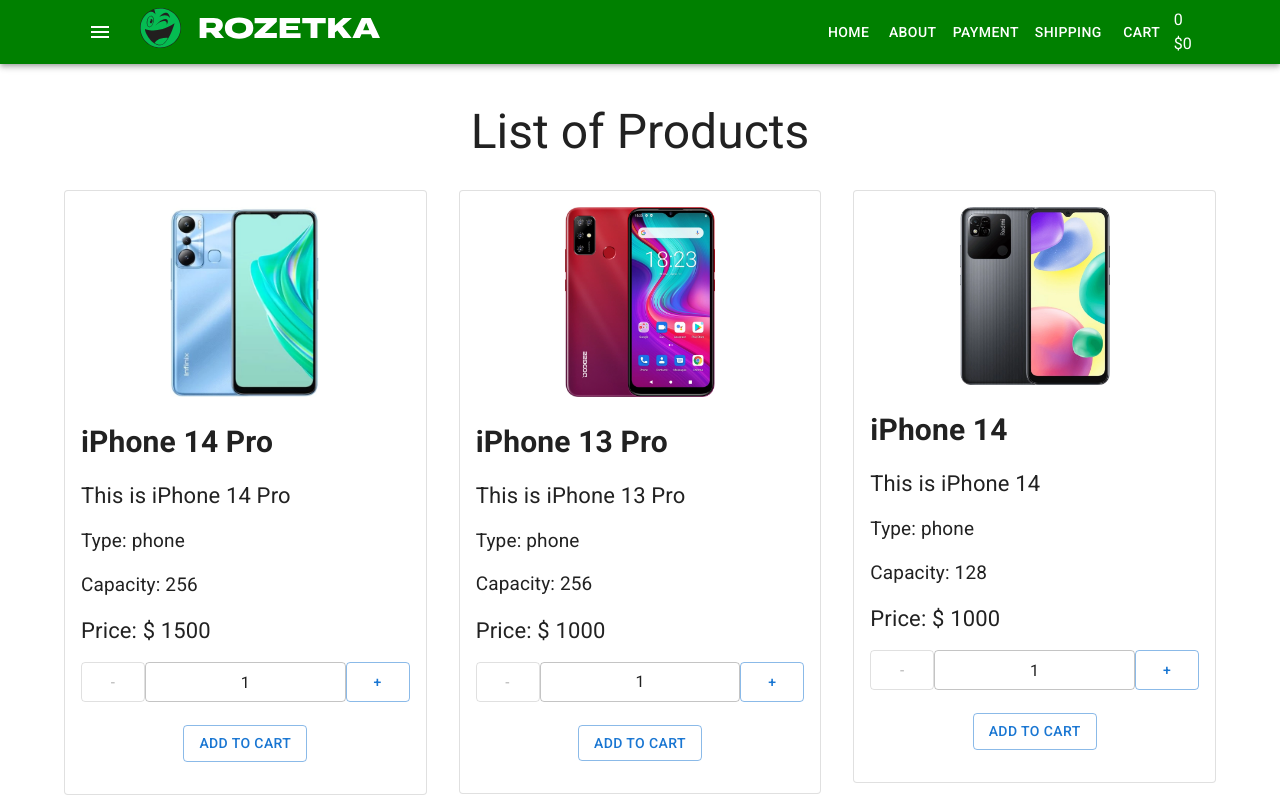
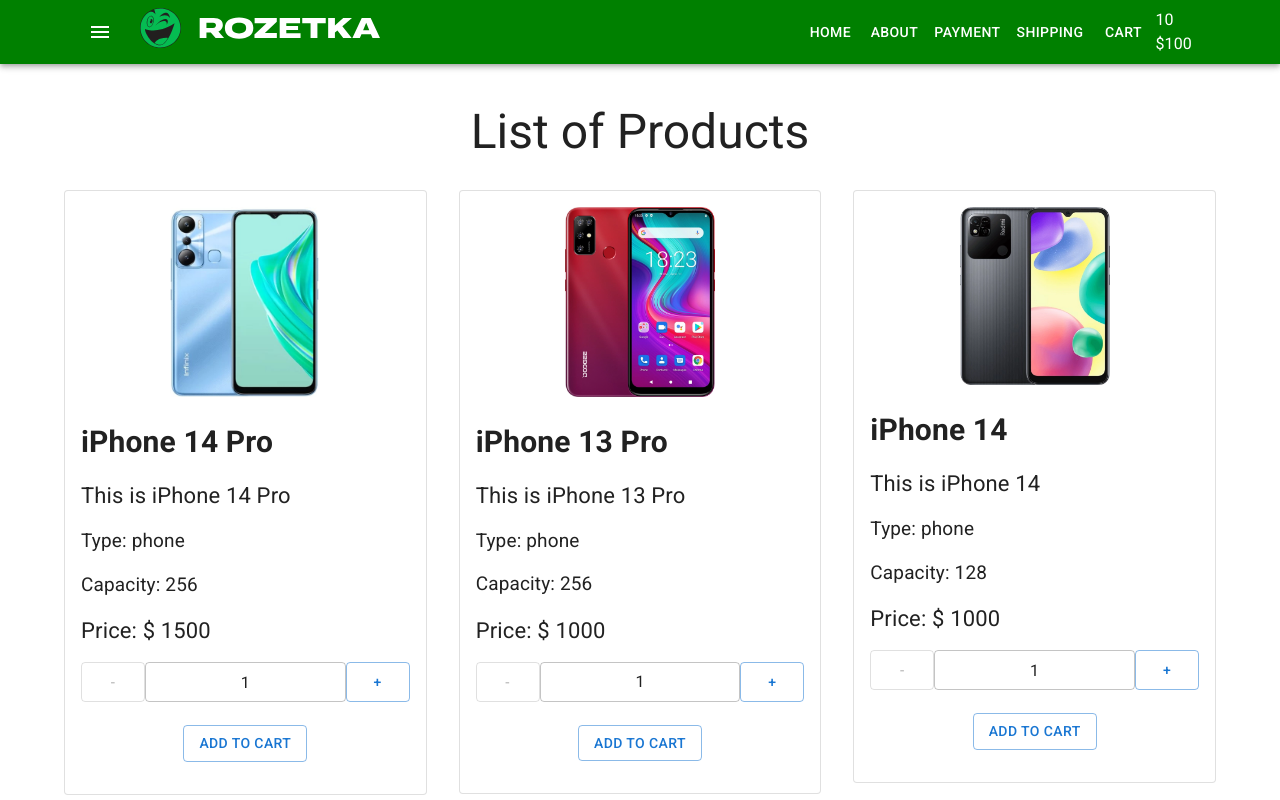
Before and after one commit to LiudmilaLushchuk/REACT-shop-project, a React (Create React App) app: page / in a window 1280 px wide. Shown: the top 800 px of the page. Built offline with nearby package versions, Linux system fonts and the light colour scheme.

Commit message:
added totalCount and totalPrice default

```diff
--- a/src/Container/App/App.tsx
+++ b/src/Container/App/App.tsx
@@ -2,12 +2,23 @@
 import CssBaseline from '@mui/material/CssBaseline'
 import { StyledEngineProvider } from '@mui/material/styles'
 import Main from 'Container/Main/Main'
+import { useState } from 'react'
+
+type CartData = {
+  totalCount: number
+  totalPrice: number
+}
 
 const App = () => {
+  const [cartData, setCartData] = useState<CartData>({
+    totalCount: 10,
+    totalPrice: 100,
+  })
+
   return (
     <StyledEngineProvider injectFirst>
       <CssBaseline />
-            <Header />
+      <Header cartData={cartData} />
       <Main />
     </StyledEngineProvider>
   )
--- a/src/Container/Header/Header.tsx
+++ b/src/Container/Header/Header.tsx
@@ -5,13 +5,18 @@
 import { Container } from '@mui/material'
 import Logo from 'components/Logo/Logo'
 import Menu from 'components/Menu/Menu'
+
+import './Header.scss'
 import CartHeader from 'components/CartHeader/CartHeader'
 
-import './Header.scss'
+type Props = {
+  cartData: {
+    totalCount: number
+    totalPrice: number
+  }
+}
 
-type Props = {}
-
-const Header = (props: Props) => {
+const Header = ({ cartData }: Props) => {
   return (
     <AppBar position="static" className="app-bar">
       <Container>
@@ -27,7 +32,7 @@
           </IconButton>
           <Logo />
           <Menu />
-                    <CartHeader />
+          <CartHeader cartData={cartData} />
         </Toolbar>
       </Container>
     </AppBar>
--- a/src/components/CartHeader/CartHeader.tsx
+++ b/src/components/CartHeader/CartHeader.tsx
@@ -1,12 +1,17 @@
-type Props = {}
+type Props = {
+  cartData: {
+    totalCount: number
+    totalPrice: number
+  }
+}
 
-const CartHeader = (props: Props) => {
-    return (
-        <div>
-            <div>0</div>
-            <div>$0</div>
-        </div>
-    )
+const CartHeader = ({ cartData }: Props) => {
+  return (
+    <div>
+      <div>{cartData.totalCount}</div>
+      <div>${cartData.totalPrice}</div>
+    </div>
+  )
 }
 
 export default CartHeader
```
Lines whose indentation alone changed are shown as unchanged.
